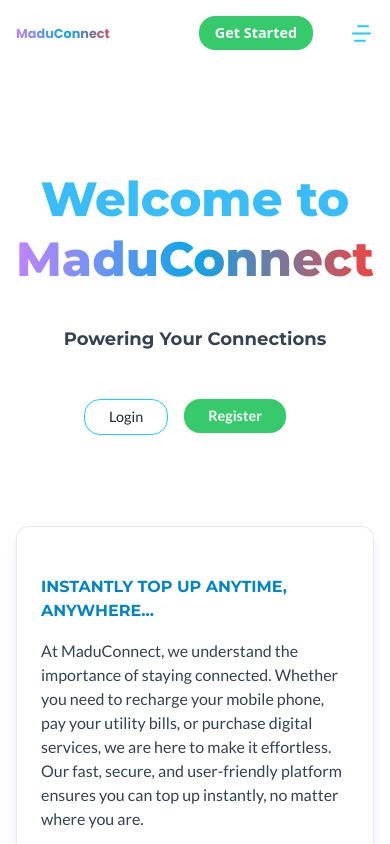
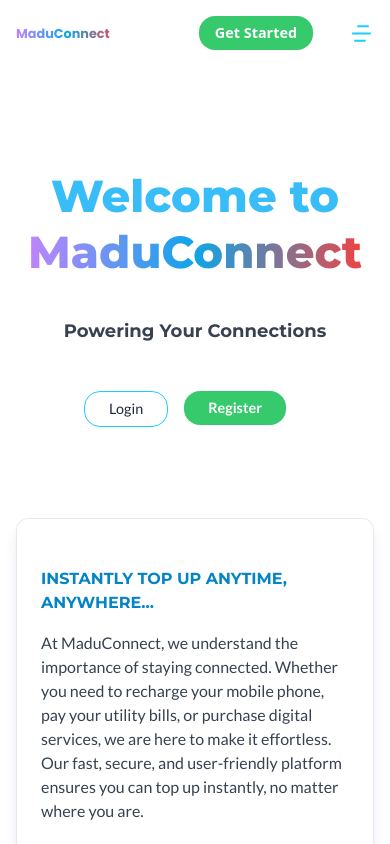
Before and after one commit to kelvinjones1234/vtu-frontend, a React (Vite) app in the folder frontend/: page / in a window 390 px wide. Shown: the top 844 px of the page. Built offline with nearby package versions, Linux system fonts and the light colour scheme; no server answers.

Commit message:
ready for deployment

```diff
--- a/frontend/src/components/HomeHero.jsx
+++ b/frontend/src/components/HomeHero.jsx
@@ -20,7 +20,7 @@ const HomeHero = () => {
               transition={{ duration: 0.8 }}
             >
               <div className="font-bold mb-[4vh] font-heading_two">
-                <h1 className="text-[3rem] xs:text-[3rem] sm:text-5xl md:text-[4rem] xl:text-[5rem] lg:text-[4rem] font-extrabold text-sky-400 dark:text-white  mb-6 font-heading_two leading-tight">
+                <h1 className="text-[2.8rem] sm:text-5xl md:text-[4rem] xl:text-[5rem] lg:text-[4rem] font-extrabold text-sky-400 dark:text-white  mb-6 font-heading_two leading-tight">
                   Welcome to{" "}
                   <span className="bg-gradient-to-r from-purple-400 via-sky-500 to-red-500 text-transparent bg-clip-text">
                     MaduConnect
```
